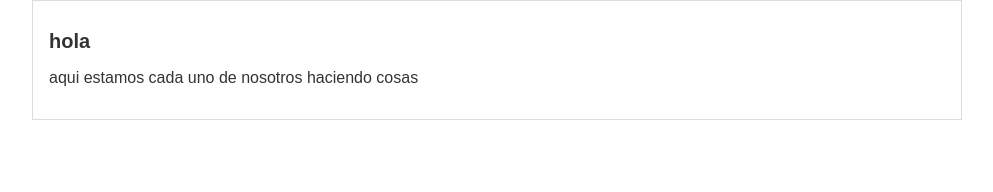
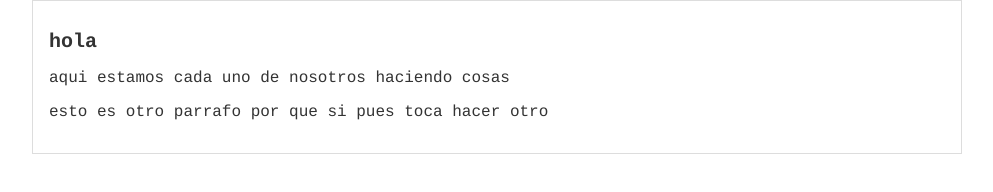
Before and after one commit to jcmunozo/hyperblog, a plain HTML site: page blogpost.html in a window 1280 px wide. Shown: the whole page, without its empty margins (143-1136 px from the left). Drawn offline with Linux system fonts and the light colour scheme.

Commit message:
Agregado el contenido adicional del blog en master

```diff
--- a/blogpost.html
+++ b/blogpost.html
@@ -14,6 +14,10 @@
             <p>aqui estamos cada uno de nosotros
                 haciendo cosas
             </p>
+            <p>
+                esto es otro parrafo por que si
+                pues toca hacer otro
+            </p>
         </div>
     </div>
 </body>
--- a/css/stilos.css
+++ b/css/stilos.css
@@ -1,7 +1,7 @@
 body{
     color: #333;
     text-align: left;
-    font-family: "Arial";
+    font-family: courier;
     font-size: 16px;
     margin: 0;
     padding: 0;
```
